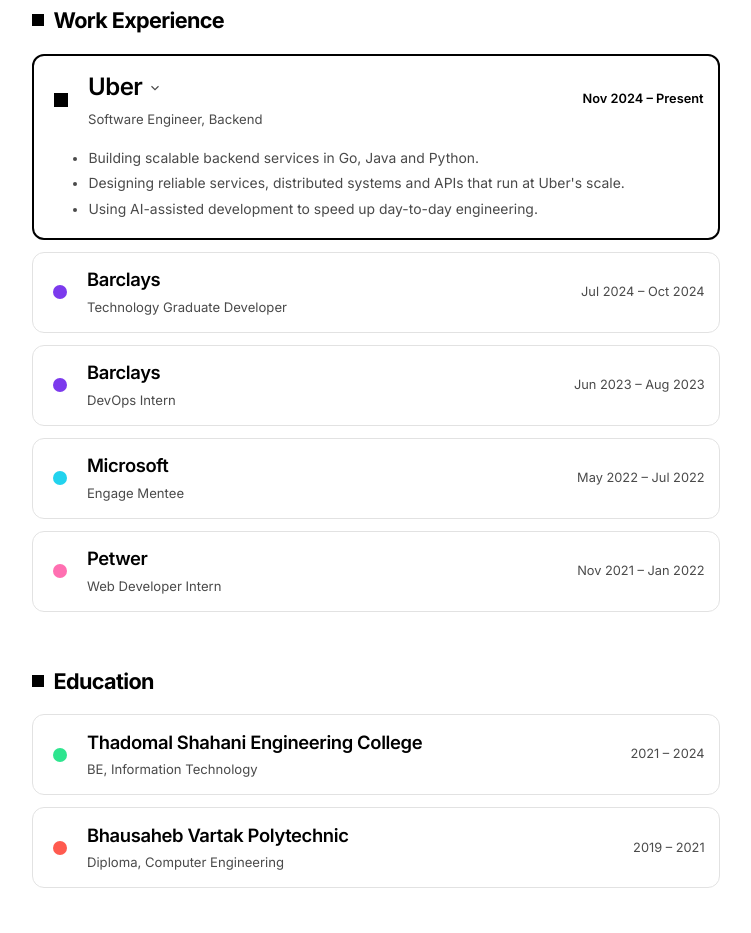
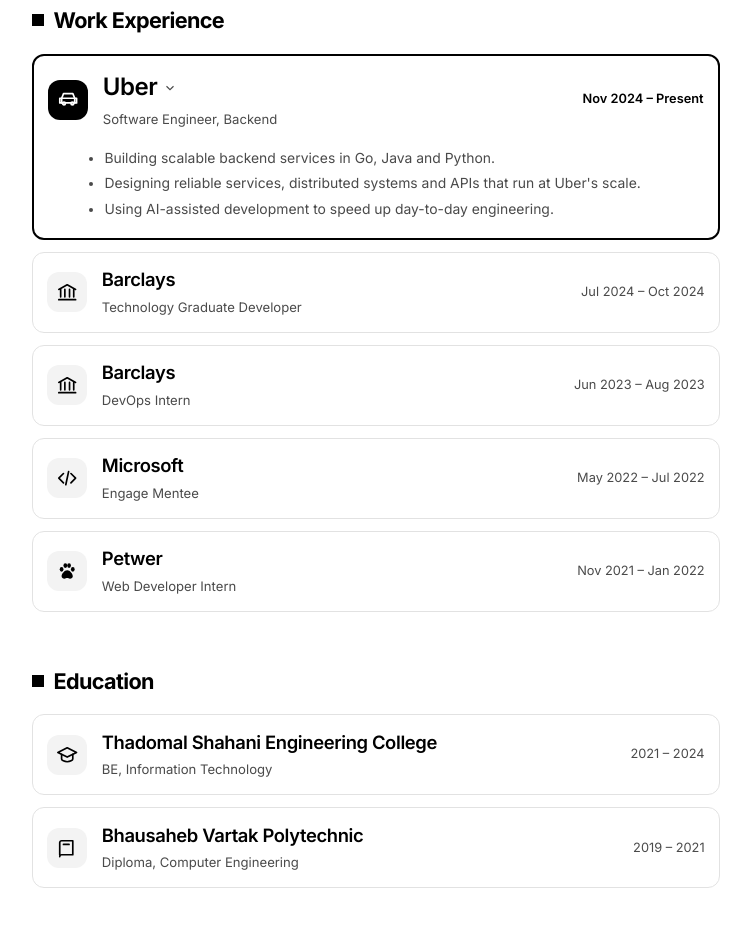
Before and after one commit to vaibhav31s/vaibhav31s.github.io, a plain HTML site: page index.html in a window 1280 px wide. Shown: the part 1165-2098 px from the top of the page, without its empty margins (264-1015 px from the left). Drawn offline with Linux system fonts and the light colour scheme.

Commit message:
Icon tiles for work history, remove blue dot

```diff
--- a/index.html
+++ b/index.html
@@ -601,6 +601,16 @@
   /* the car follows the theme */
   #cab > path:nth-of-type(1) { fill: var(--fg); }
   #cab > path:nth-of-type(n+2) { fill: var(--bg); }
+
+  /* icon tiles for work/education + plain full stop in headline */
+  .hero-b h1 .dot { color: inherit !important; }
+  .row .logo.ico, #work .row .logo.ico, #education .row .logo.ico { width: 2.5rem; height: 2.5rem; margin: 0; border-radius: 12px; font-size: 1rem; background: var(--g1) !important; color: var(--fg); display: grid; place-items: center; }
+  #work .row.now .logo.ico { background: var(--fg) !important; color: var(--bg); }
+  .logo.ico svg { width: 1.3rem; height: 1.3rem; }
+  .row .more ul { padding-left: 4.4rem; }
+  @media (max-width: 560px) { .row .d { padding-left: 3.4rem; } .row .more ul { padding-left: 3.4rem; } }
+  .stage .s3 { display: none !important; }
+  .logo.ico svg { width: 1.4rem; height: 1.4rem; }
 </style>
 </head>
 <body data-view="home">
@@ -672,7 +682,7 @@
     <div class="rows">
       <div class="row spot open now bf" style="--i:6">
         <button aria-expanded="true">
-          <span class="logo" style="background:#000">Ub</span>
+          <span class="logo ico" aria-hidden="true"><svg viewBox="0 0 24 24" fill="none" stroke="currentColor" stroke-width="1.8" stroke-linecap="round" stroke-linejoin="round"><path d="M5 16V11l2-5h10l2 5v5"/><path d="M3 11h18v5H3z"/><circle cx="7.5" cy="16.5" r="1.5"/><circle cx="16.5" cy="16.5" r="1.5"/></svg></span>
           <span class="mid"><span class="t">Uber <svg class="chev" viewBox="0 0 24 24" fill="none" stroke="currentColor" stroke-width="2"><path d="m9 18 6-6-6-6"/></svg></span><span class="s">Software Engineer, Backend</span></span>
           <span class="d">Nov 2024 – Present</span>
         </button>
@@ -684,7 +694,7 @@
       </div>
       <div class="row spot bf" style="--i:7">
         <button aria-expanded="false">
-          <span class="logo" style="background:#00aeef">Ba</span>
+          <span class="logo ico" aria-hidden="true"><svg viewBox="0 0 24 24" fill="none" stroke="currentColor" stroke-width="1.8" stroke-linecap="round" stroke-linejoin="round"><path d="M3 9l9-5 9 5"/><path d="M5 9v8M9.5 9v8M14.5 9v8M19 9v8"/><path d="M3 20h18"/></svg></span>
           <span class="mid"><span class="t">Barclays <svg class="chev" viewBox="0 0 24 24" fill="none" stroke="currentColor" stroke-width="2"><path d="m9 18 6-6-6-6"/></svg></span><span class="s">Technology Graduate Developer</span></span>
           <span class="d">Jul 2024 – Oct 2024</span>
         </button>
@@ -695,7 +705,7 @@
       </div>
       <div class="row spot bf" style="--i:8">
         <button aria-expanded="false">
-          <span class="logo" style="background:#00395d">Ba</span>
+          <span class="logo ico" aria-hidden="true"><svg viewBox="0 0 24 24" fill="none" stroke="currentColor" stroke-width="1.8" stroke-linecap="round" stroke-linejoin="round"><path d="M3 9l9-5 9 5"/><path d="M5 9v8M9.5 9v8M14.5 9v8M19 9v8"/><path d="M3 20h18"/></svg></span>
           <span class="mid"><span class="t">Barclays <svg class="chev" viewBox="0 0 24 24" fill="none" stroke="currentColor" stroke-width="2"><path d="m9 18 6-6-6-6"/></svg></span><span class="s">DevOps Intern</span></span>
           <span class="d">Jun 2023 – Aug 2023</span>
         </button>
@@ -707,7 +717,7 @@
       </div>
       <div class="row spot bf" style="--i:9">
         <button aria-expanded="false">
-          <span class="logo" style="background:linear-gradient(135deg,#f25022 0 50%,#7fba00 50%)">Ms</span>
+          <span class="logo ico" aria-hidden="true"><svg viewBox="0 0 24 24" fill="none" stroke="currentColor" stroke-width="1.8" stroke-linecap="round" stroke-linejoin="round"><path d="M8 7l-5 5 5 5"/><path d="M16 7l5 5-5 5"/><path d="M13.5 5l-3 14"/></svg></span>
           <span class="mid"><span class="t">Microsoft <svg class="chev" viewBox="0 0 24 24" fill="none" stroke="currentColor" stroke-width="2"><path d="m9 18 6-6-6-6"/></svg></span><span class="s">Engage Mentee</span></span>
           <span class="d">May 2022 – Jul 2022</span>
         </button>
@@ -718,7 +728,7 @@
       </div>
       <div class="row spot bf" style="--i:10">
         <button aria-expanded="false">
-          <span class="logo" style="background:#f97316">Pe</span>
+          <span class="logo ico" aria-hidden="true"><svg viewBox="0 0 24 24" fill="currentColor"><ellipse cx="6" cy="10" rx="2" ry="2.6"/><ellipse cx="10" cy="6" rx="2" ry="2.6"/><ellipse cx="14" cy="6" rx="2" ry="2.6"/><ellipse cx="18" cy="10" rx="2" ry="2.6"/><path d="M12 11c-3 0-6 4-6 6.3C6 19 7.4 20 9 20c1.2 0 2-.6 3-.6s1.8.6 3 .6c1.6 0 3-1 3-2.7C18 15 15 11 12 11z"/></svg></span>
           <span class="mid"><span class="t">Petwer <svg class="chev" viewBox="0 0 24 24" fill="none" stroke="currentColor" stroke-width="2"><path d="m9 18 6-6-6-6"/></svg></span><span class="s">Web Developer Intern</span></span>
           <span class="d">Nov 2021 – Jan 2022</span>
         </button>
@@ -734,7 +744,7 @@
     <div class="rows">
       <div class="row spot bf" style="--i:12">
         <button aria-expanded="false">
-          <span class="logo" style="background:#7c3aed">TS</span>
+          <span class="logo ico" aria-hidden="true"><svg viewBox="0 0 24 24" fill="none" stroke="currentColor" stroke-width="1.8" stroke-linecap="round" stroke-linejoin="round"><path d="M2 9l10-5 10 5-10 5z"/><path d="M6 11v5c0 1.5 3 3 6 3s6-1.5 6-3v-5"/></svg></span>
           <span class="mid"><span class="t">Thadomal Shahani Engineering College <svg class="chev" viewBox="0 0 24 24" fill="none" stroke="currentColor" stroke-width="2"><path d="m9 18 6-6-6-6"/></svg></span><span class="s">BE, Information Technology</span></span>
           <span class="d">2021 – 2024</span>
         </button>
@@ -742,7 +752,7 @@
       </div>
       <div class="row spot bf" style="--i:13">
         <button aria-expanded="false">
-          <span class="logo" style="background:#0891b2">BV</span>
+          <span class="logo ico" aria-hidden="true"><svg viewBox="0 0 24 24" fill="none" stroke="currentColor" stroke-width="1.8" stroke-linecap="round" stroke-linejoin="round"><path d="M4 19V6a2 2 0 0 1 2-2h12v15H6a2 2 0 0 0-2 2"/><path d="M8 8h6"/></svg></span>
           <span class="mid"><span class="t">Bhausaheb Vartak Polytechnic <svg class="chev" viewBox="0 0 24 24" fill="none" stroke="currentColor" stroke-width="2"><path d="m9 18 6-6-6-6"/></svg></span><span class="s">Diploma, Computer Engineering</span></span>
           <span class="d">2019 – 2021</span>
         </button>
```
